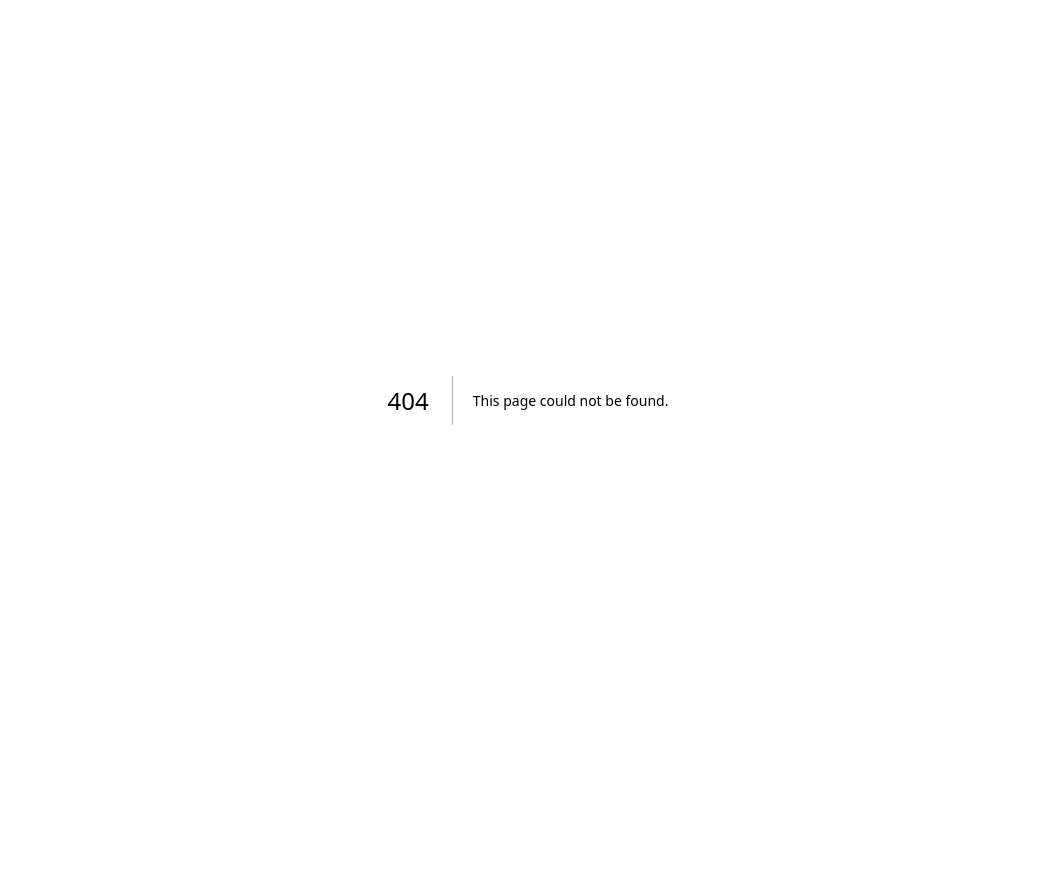
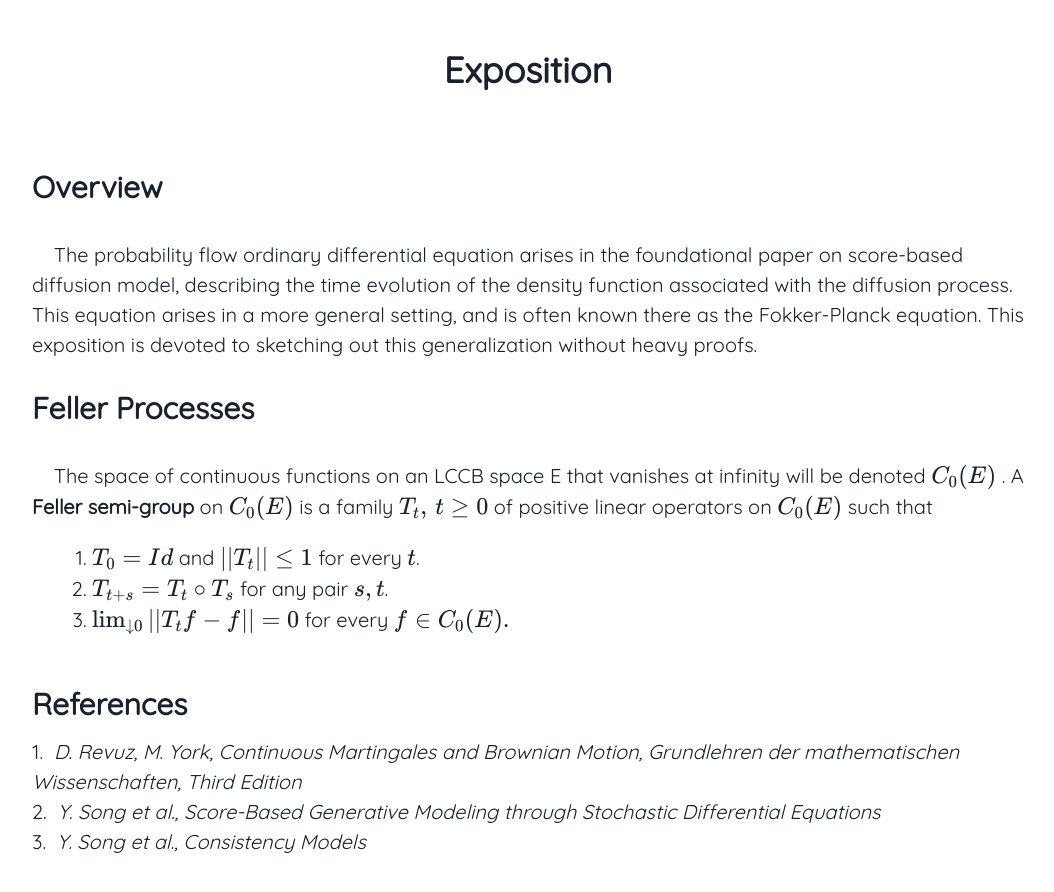
Before and after one commit to zhaoclaire/zhaoclaire.github.io, a Next.js app: page /fokker-planck in a window 1280 px wide. Before the commit this address had no page. Shown: the top 892 px of the page, without its empty margins (112-1166 px from the left). Before the commit the page ends 800 px from the top, so only its background shows below. Built offline with nearby package versions, Linux system fonts and the light colour scheme.

Commit message:
Start Fokker-Planck theory blog

```diff
--- /dev/null
+++ b/app/(writings)/(diffusion-model)/fokker-planck/page.tsx
@@ -0,0 +1,44 @@
+import Blog from "@/components/Blog";
+import BlogTitle from "@/components/BlogTitle";
+import Items from "@/components/Items";
+import Math from "@/components/Math";
+import Paragraph from "@/components/Paragraph";
+import Reference from "@/components/Reference";
+import SectionTitle from "@/components/SectionTitle";
+import { Container, List, ListItem, OrderedList, Text, } from "@chakra-ui/react";
+
+export default function FokkerPlanck() {
+  const references = [
+    'D. Revuz, M. York, Continuous Martingales and Brownian Motion, Grundlehren der mathematischen Wissenschaften, Third Edition',
+    'Y. Song et al., Score-Based Generative Modeling through Stochastic Differential Equations',
+    'Y. Song et al., Consistency Models'
+  ];
+  return (
+    <Blog>
+      <BlogTitle title="Exposition"/>
+      <SectionTitle title="Overview" />
+      <Paragraph>
+        The probability flow ordinary differential equation arises in the foundational paper on score-based
+        diffusion model, describing the time evolution of the density function
+        associated with the diffusion process. This equation arises in a more general setting, and is often
+        known there as the Fokker-Planck equation. This exposition is devoted to sketching out this generalization
+        without heavy proofs.
+      </Paragraph>
+      <SectionTitle title="Feller Processes" />
+      <Paragraph>The space of continuous functions on an LCCB space E that vanishes at infinity will be denoted<Math latex="C_0(E)"/>.
+      A <Text as='b'>Feller semi-group</Text> on <Math latex="C_0(E)"/> is a family <Math latex="T_t, \, t\geq 0"/> of positive
+      linear operators on <Math latex="C_0(E)"/>  such that
+
+      <OrderedList pl="2em" pb="1em" pt="1em">
+        <ListItem><Math latex="T_0=Id"/> and <Math latex="||T_t||\leq 1" /> for every <Math latex="t" padding={false}/>.</ListItem>
+        <ListItem><Math latex="T_{t+s}=T_t\circ T_s"/> for any pair <Math latex="s,t" padding={false}/>.</ListItem>
+        <ListItem><Math latex="\lim_{\downarrow 0} ||T_tf - f|| = 0"/> for every <Math latex="f\in C_0(E)." padding={false}/></ListItem>
+      </OrderedList>
+
+
+
+      </Paragraph>
+      <Reference referenceList={references} />
+    </Blog>
+  );
+}
```
Also changed, not shown: app/(writings)/(diffusion-model)/score-entropy-discrete-diffusion/page.tsx (+9 -7 lines), app/posts.tsx (+10 -4 lines), components/BlogList.tsx (+6 -2 lines).
